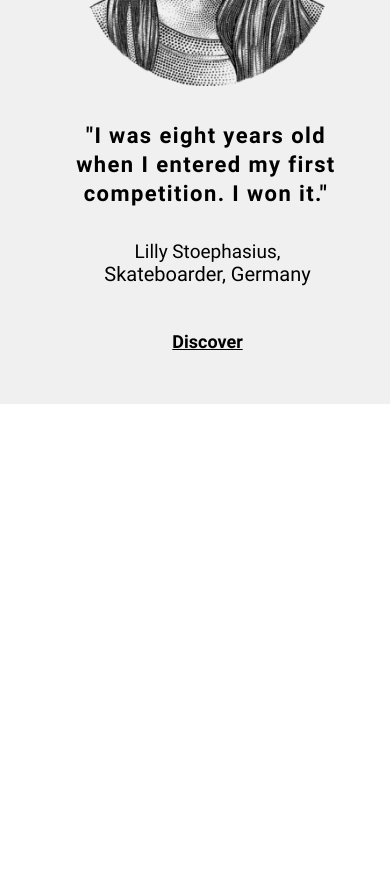
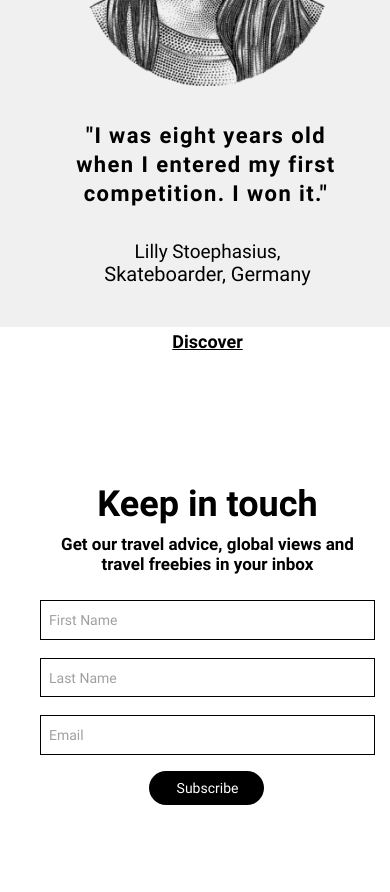
Before and after one commit to NikitaSamoylov/test-deploy, a website with bundled scripts: page app/index.html in a window 390 px wide. Shown: the part 10758-11650 px from the top of the page. Built offline with nearby package versions, Linux system fonts and the light colour scheme.

Commit message:
добавлена секция Contacts + адаптив

```diff
--- a/app/index.html
+++ b/app/index.html
@@ -168,6 +168,19 @@
             </ul>
     </div>
 </section>
+      <section class="contacts">
+    <div class="container">
+        <h2 class="section-title section-title--center contacts__title">Keep in touch</h2>
+        <h3 class="contacts__subtitle">Get our travel advice, global views and travel freebies in your inbox</h3>
+        <form action="submit" class="contacts__form contacts-form">
+            <input type="text" class="contacts-form__item contacts-form__item--first-name" placeholder="First Name">
+            <input type="text" class="contacts-form__item contacts-form__item--last-name" placeholder="Last Name">
+            <input type="email" class="contacts-form__item contacts-form__item--email" placeholder="Email">
+        </form>
+        <button class="btn contacts__button">Subscribe</button>
+
+    </div>
+</section>
     </main>
 
     <footer class="footer">
--- a/src/scss/_vars.scss
+++ b/src/scss/_vars.scss
@@ -25,6 +25,8 @@ $footer-item-color: #fff;
 $hero-title-color: black;
 $title-color-primary: black;
 $subtitle-color-primary: black;
+//contacts form placeholder
+$placeholder-color: #a0a0a0;
 
 // button text color
 $btn-text-color: #fff;
@@ -37,4 +39,5 @@ $small-laptop: 1030px;
 $tablet: 992px;
 $small-tablet: 890px;
 $portreit-tablet: 730px;
+$small-portreit-tablet: 651px;
 $landscape-mobile: 570px;
--- a/src/scss/components/_celebrities.scss
+++ b/src/scss/components/_celebrities.scss
@@ -1,4 +1,5 @@
 .celebrities {
+  position: relative;
   &::after {
     content: "";
     display: block;
@@ -6,12 +7,19 @@
     width: 100%;
     height: 480px;
     z-index: 60;
-    position: relative;
+    position: absolute;
     z-index: -10;
-    top: -428px;
+    top: 373px;
+
+    @include small-tablet {
+      top: 1056px;
+    }
+    @include small-portreit-tablet {
+      top: 1740px;
+    }
   }
 
-  padding-bottom: 51.17px;
+  // padding-bottom: 51.17px;
   &__title {
     max-width: 705px;
     margin: 0 auto 102.33px auto;
--- /dev/null
+++ b/src/scss/components/_contacts.scss
@@ -0,0 +1,75 @@
+.contacts {
+  padding-top: 131px;
+  padding-left: 25px;
+  padding-bottom: 87.83px;
+  &__title {
+    margin: 0 auto 9px auto;
+  }
+
+  &__subtitle {
+    display: block;
+    font-weight: 700;
+    font-size: 1.7rem;
+    line-height: 2rem;
+    text-align: center;
+    color: $subtitle-color-primary;
+    max-width: 496px;
+    margin: 0 auto 25.83px auto;
+  }
+
+  &__form {
+    margin: 0 auto 16px auto;
+  }
+
+  &__button {
+    display: block;
+    margin: 0 auto;
+    font-weight: 400;
+    font-size: 1.4rem;
+    line-height: 1.6rem;
+    text-align: center;
+    padding-top: 9px;
+    padding-left: 28px;
+    padding-right: 26px;
+  }
+}
+.contacts-form {
+  display: grid;
+  grid-template-columns: repeat(2, 1fr);
+  grid-column-gap: 60px;
+  grid-row-gap: 18px;
+  max-width: 366px;
+  justify-content: center;
+  @include landscape-mobile {
+    grid-column-gap: 0;
+  }
+  &__item {
+    border: 1px solid #000000;
+    border-radius: 0px;
+    padding: 15px 27px 11px 8px;
+
+    &::placeholder {
+      font-weight: 400;
+      font-size: 1.4rem;
+      line-height: 1.6rem;
+      text-align: center;
+      color: $placeholder-color;
+      text-align: left;
+    }
+
+    &--email {
+      grid-column: 1/3;
+    }
+
+    &--first-name {
+      @include landscape-mobile {
+        grid-column: 1/3;
+      }
+    }
+    &--last-name {
+      @include landscape-mobile {
+        grid-column: 1/3;
+      }
+    }
+  }
+}
--- a/src/scss/main.scss
+++ b/src/scss/main.scss
@@ -20,3 +20,4 @@
 @import "./components/guide-politics";
 @import "./components/features";
 @import "./components/celebrities";
+@import "./components/contacts";
--- a/src/scss/mixins/_breakpoint.scss
+++ b/src/scss/mixins/_breakpoint.scss
@@ -20,6 +20,12 @@
 
 @mixin portreit-tablet {
   @media (max-width: $portreit-tablet) {
+    @content;
+  }
+}
+
+@mixin small-portreit-tablet {
+  @media (max-width: $small-portreit-tablet) {
     @content;
   }
 }
```
Also changed, not shown: src/index.html (+1 -0 lines), src/partials/contacts.html (added, +13 -0 lines), app/css/main.css, 1 other file.
